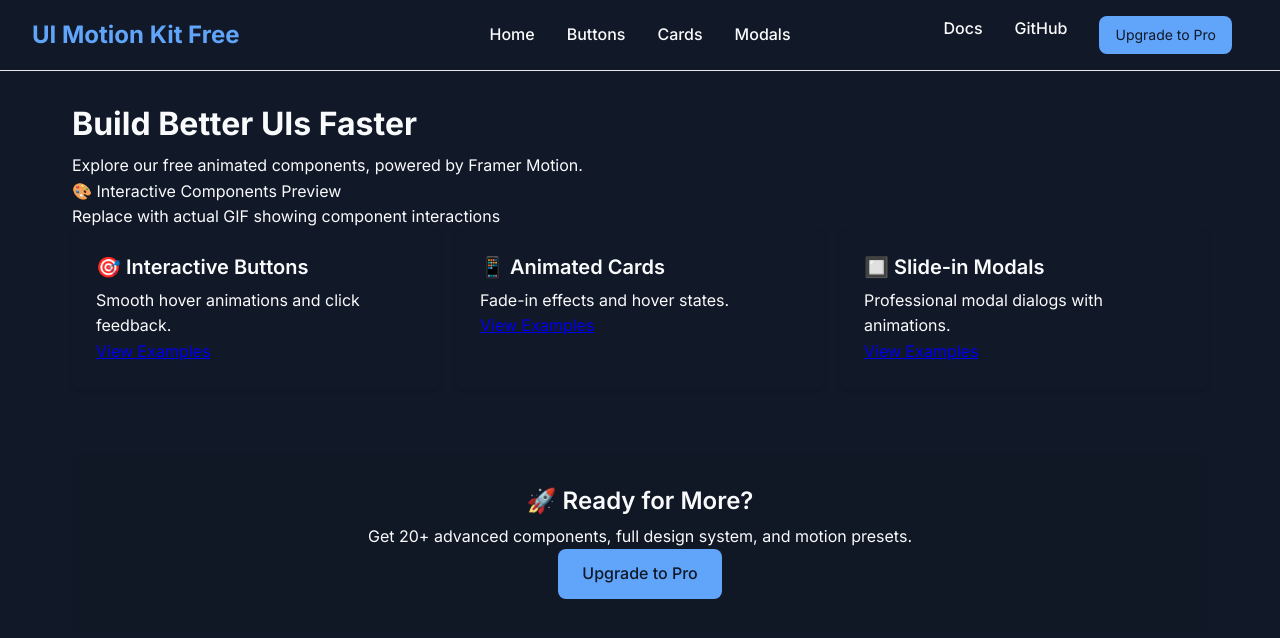
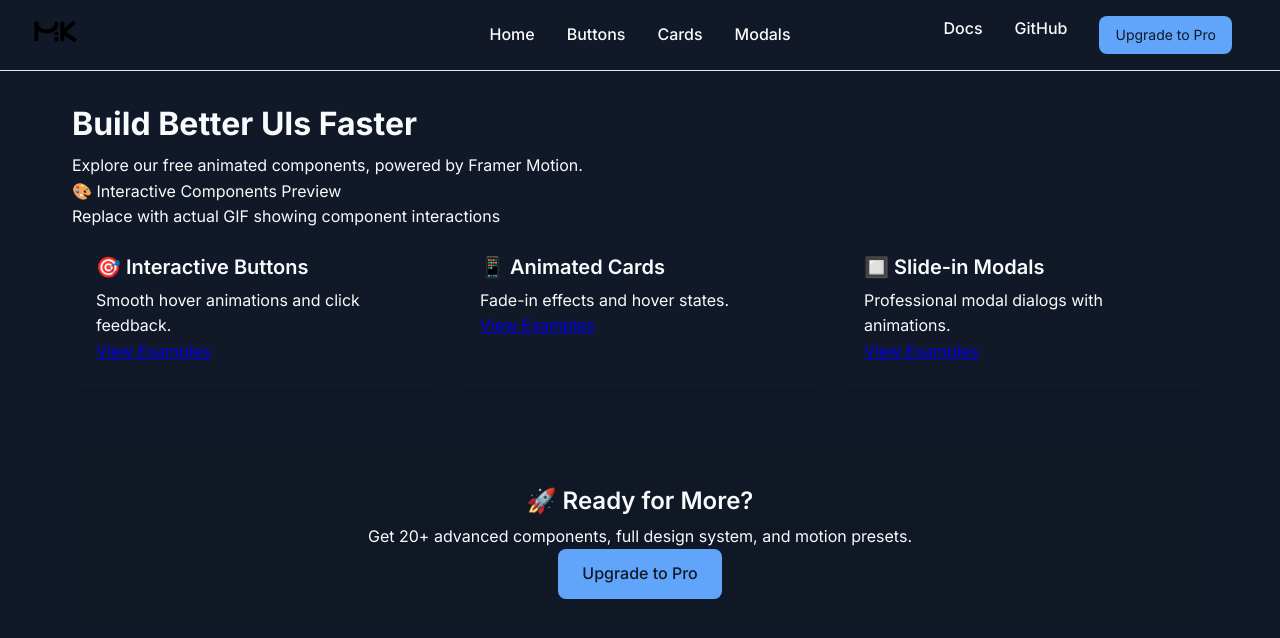
Before and after one commit to sebastiangonzalezdesign/motion-ui-kit, a React (Vite) app: page / in a window 1280 px wide. Shown: the top 638 px of the page. Built offline with nearby package versions, Linux system fonts and the light colour scheme.

Commit message:
chore(navbar): switch to <img> with CSS hover animation for logo

```diff
--- a/src/components/Navbar/Navbar.scss
+++ b/src/components/Navbar/Navbar.scss
@@ -31,6 +31,25 @@
 
   @include respond('sm') {
     font-size: 1.5rem;
+  }
+}
+
+.logo-animated {
+  transition: transform 0.3s ease;
+  display: inline-block;
+  line-height: 0;
+}
+
+.logo-animated:hover {
+  transform: scale(1.06) rotate(0.5deg);
+}
+
+@media (prefers-reduced-motion: reduce) {
+  .logo-animated {
+    transition: none;
+  }
+  .logo-animated:hover {
+    transform: none;
   }
 }
   .buttons-wrapper{
--- a/src/components/Navbar/Navbar.tsx
+++ b/src/components/Navbar/Navbar.tsx
@@ -4,6 +4,7 @@ import { Bars3Icon, XMarkIcon } from '@heroicons/react/24/outline';
 import ThemeToggle from '../ThemeToggle/ThemeToggle';
 import Button from '../Button/Button';
 import './Navbar.scss';
+const logoUrl = new URL('../../assets/logo.svg', import.meta.url).href;
 
 const Navbar = () => {
   const [isMenuOpen, setIsMenuOpen] = useState(false);
@@ -54,8 +55,10 @@ const Navbar = () => {
 
   return (
     <nav className="navbar" ref={navbarRef}>
-      <div className="navbar-brand">
-        <Link to="/">UI Motion Kit Free</Link>
+      <div className="navbar-brand" aria-label="Motion UI Kit">
+        <Link to="/" aria-label="Motion UI Kit">
+          <img src={logoUrl} alt="Motion UI Kit" width={48} height={24} className="logo-animated" />
+        </Link>
       </div>
 
       {viewport === 'mobile' && (
```
